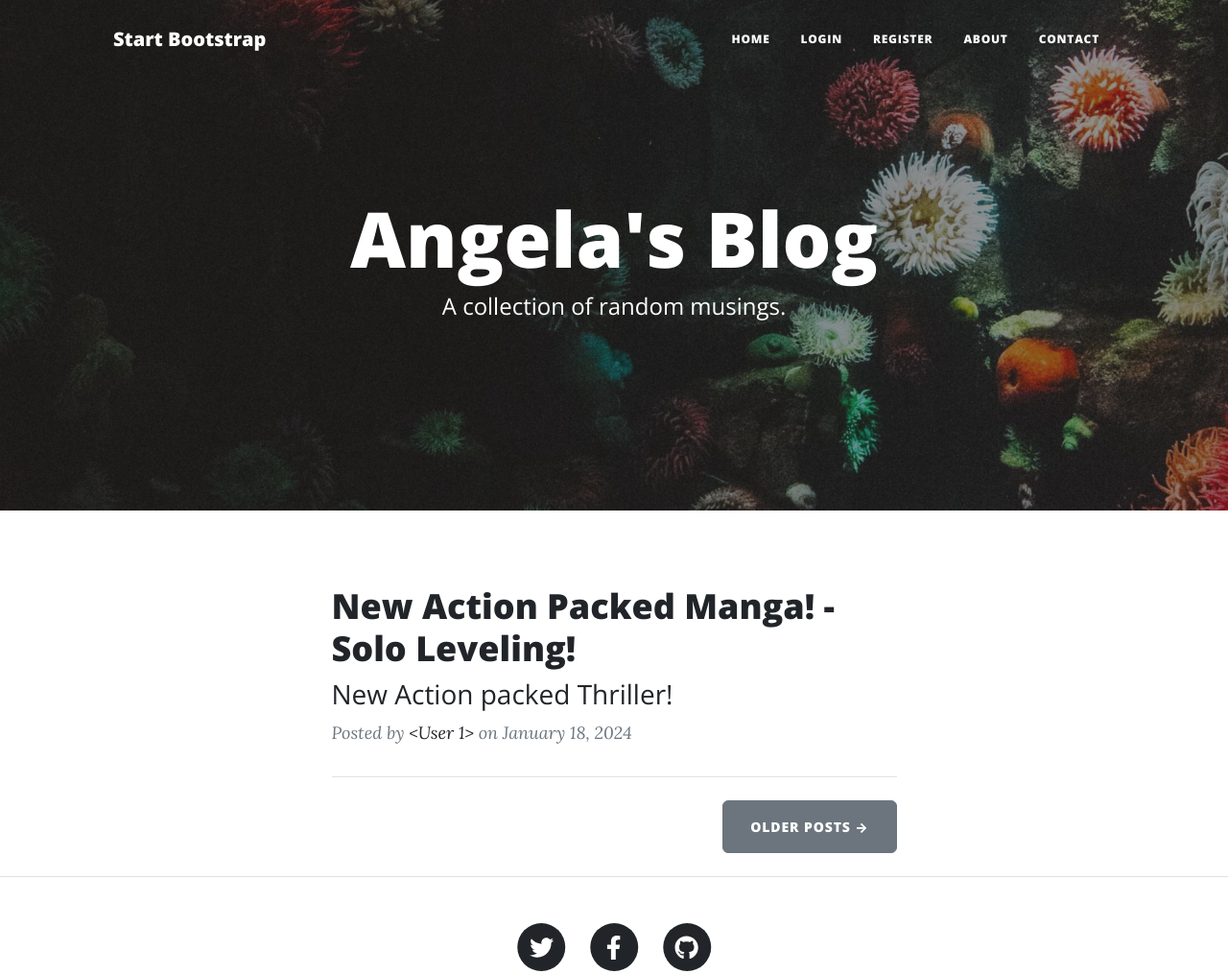
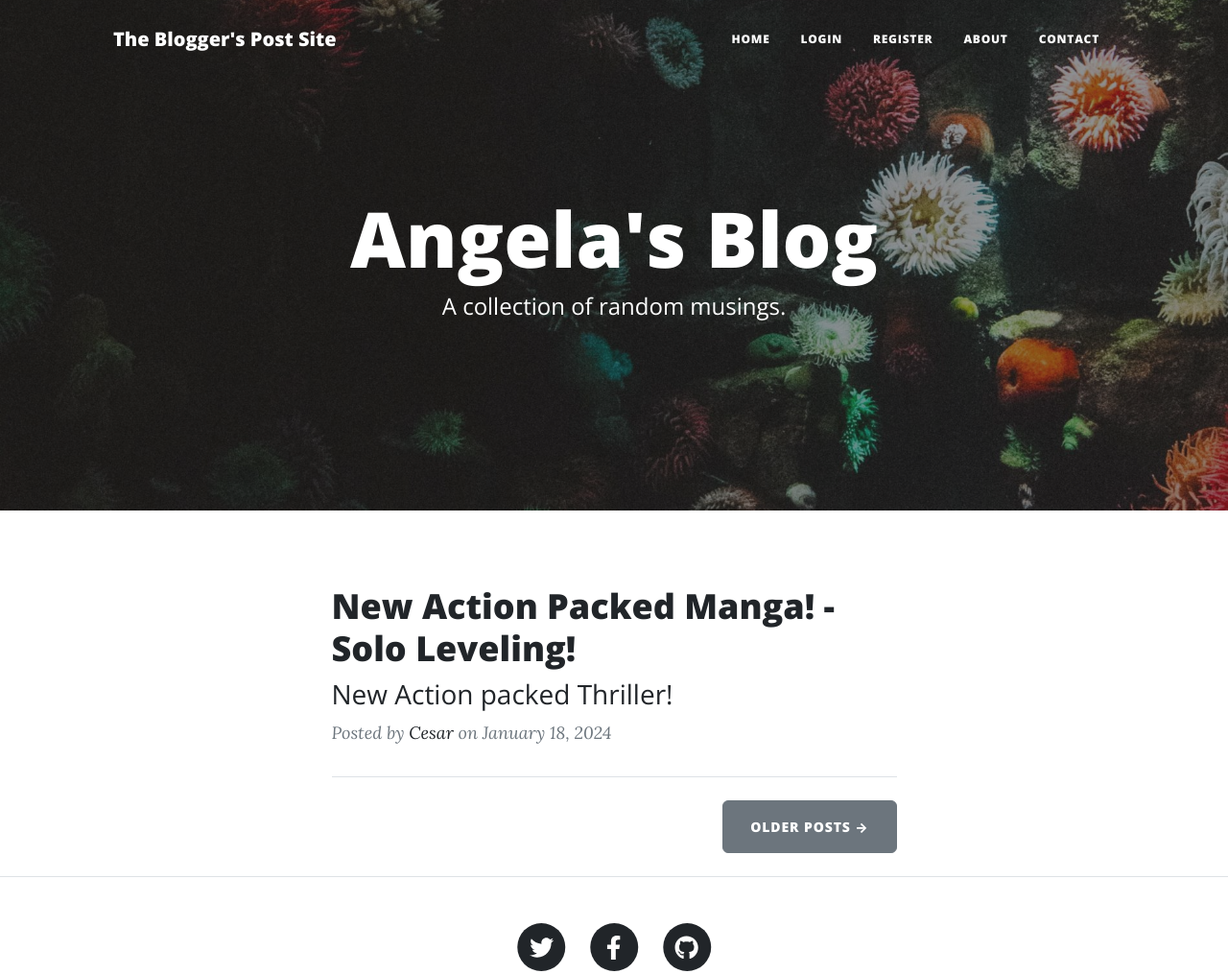
Before and after one commit to Soulbolt/day-69-blog-with-users, a Flask app: page / in a window 1280 px wide. Shown: the top 1015 px of the page at 96% size. Run offline with Flask 3, Linux system fonts and the light colour scheme; some libraries are stand-ins or nearby versions.

Commit message:
Created new user for admin role and a new blog post to test code for database relationship and modified code for author name to properly display on index and post htmls.

```diff
--- a/main.py
+++ b/main.py
@@ -26,7 +26,7 @@ login_manager.init_app(app)
 # Create a user_loader callback
 @login_manager.user_loader
 def load_user(user_id):
-    return db.get_or_404(User, user_id)
+    return db.session.execute(db.select(User).where(User.id == user_id)).scalar()
 
 def admin_check(func):
     admin_id = 1
@@ -167,6 +167,7 @@ def add_new_post():
             author=current_user,
             date=date.today().strftime("%B %d, %Y")
         )
+        print(new_post.id)
         db.session.add(new_post)
         db.session.commit()
         return redirect(url_for("get_all_posts"))
--- a/templates/header.html
+++ b/templates/header.html
@@ -44,7 +44,7 @@
     <!-- Navigation-->
     <nav class="navbar navbar-expand-lg navbar-light" id="mainNav">
       <div class="container px-4 px-lg-5">
-        <a class="navbar-brand" href="/">Start Bootstrap</a>
+        <a class="navbar-brand" href="/">The Blogger's Post Site</a>
         <button
           class="navbar-toggler"
           type="button"
--- a/templates/index.html
+++ b/templates/index.html
@@ -36,7 +36,7 @@
         </a>
         <p class="post-meta">
           Posted by
-          <a href="#">{{post.author}}</a>
+          <a href="#">{{ post.author.name }}</a>
           on {{post.date}}
           <!-- Only show delete button if user id is 1 (admin user) -->
           {% if current_user.id == 1 %}
--- a/templates/post.html
+++ b/templates/post.html
@@ -10,7 +10,7 @@
           <h2 class="subheading">{{ post.subtitle }}</h2>
           <span class="meta"
             >Posted by
-            <a href="#">{{ post.author }}</a>
+            <a href="#">{{ post.author.name }}</a>
             on {{ post.date }}
           </span>
         </div>
```
Also changed, not shown: instance/posts.db.
